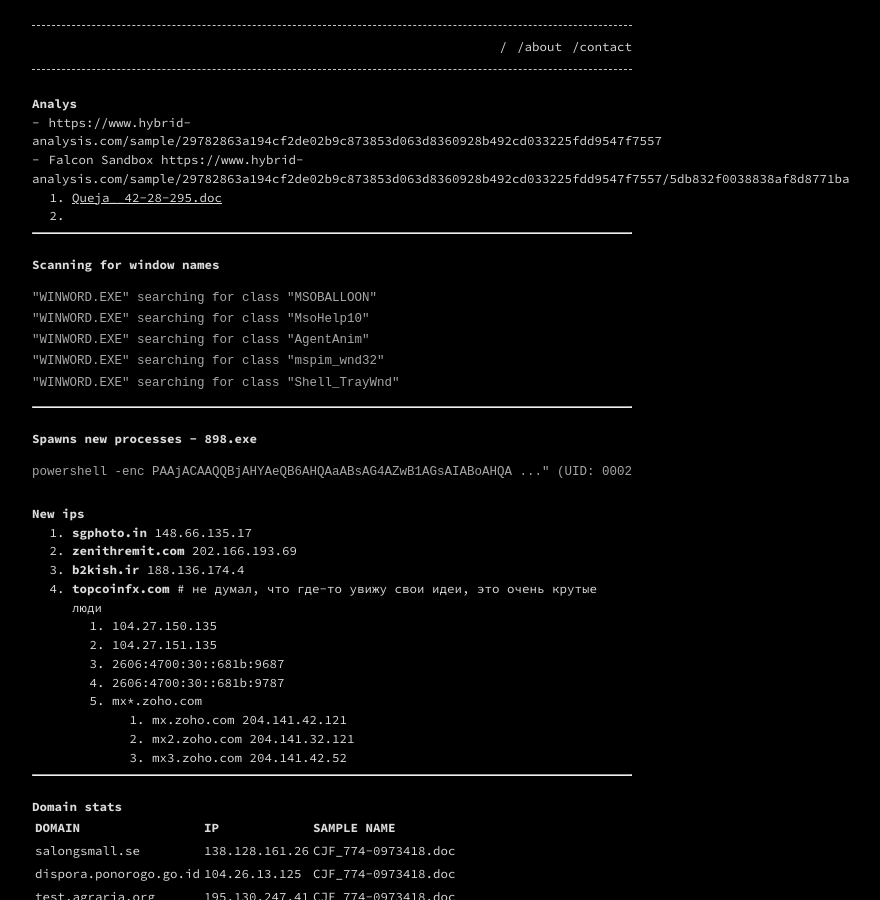
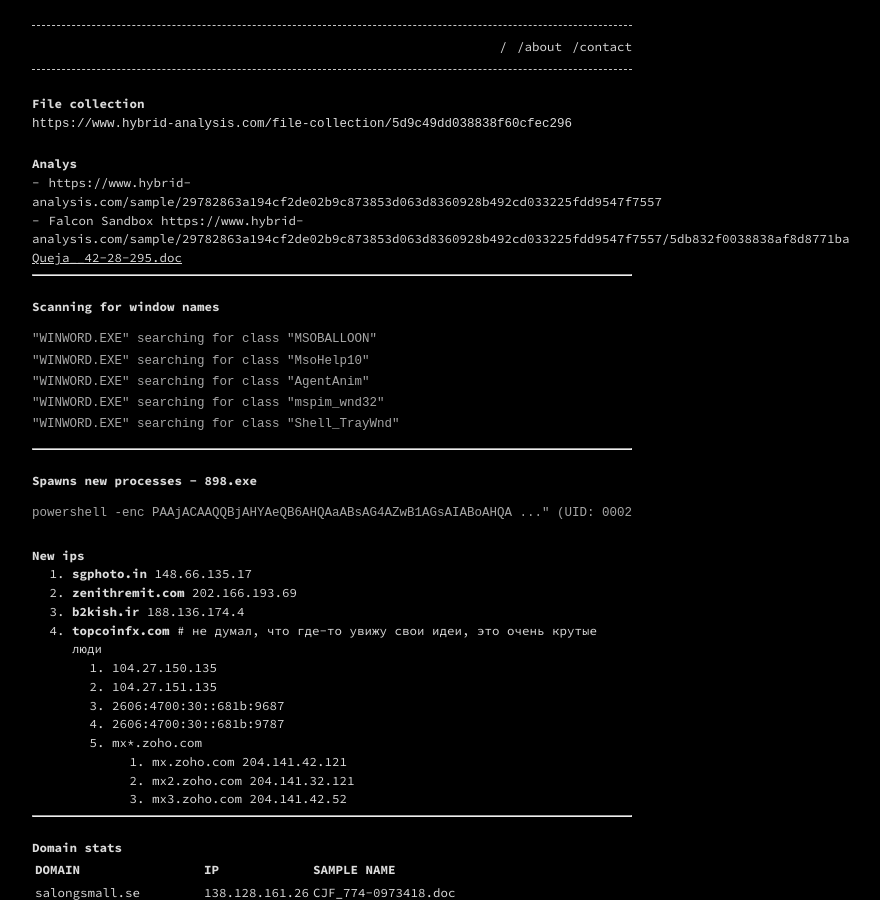
Before and after one commit to delyee/delyee.github.io, a Jekyll site: the page built from _posts/2019-11-08-Emotet_notes.markdown, in a window 1280 px wide and 900 px high. Shown: the whole window, without its empty margins (308-1188 px from the left). Built offline with Jekyll 4.4.1, drawn with Linux system fonts in a browser that asks for light colours; our own code applies the rules of GitHub Pages for plain Markdown files.

Commit message:
Update 2019-11-08-Emotet_notes.markdown

```diff
--- a/_posts/2019-11-08-Emotet_notes.markdown
+++ b/_posts/2019-11-08-Emotet_notes.markdown
@@ -1,3 +1,7 @@
+# File collection
+
+`https://www.hybrid-analysis.com/file-collection/5d9c49dd038838f60cfec296`
+
 # Analys
 
 - https://www.hybrid-analysis.com/sample/29782863a194cf2de02b9c873853d063d8360928b492cd033225fdd9547f7557
```
Also changed, not shown: other parts of _posts/2019-11-08-Emotet_notes.markdown (+3 -2 lines).
